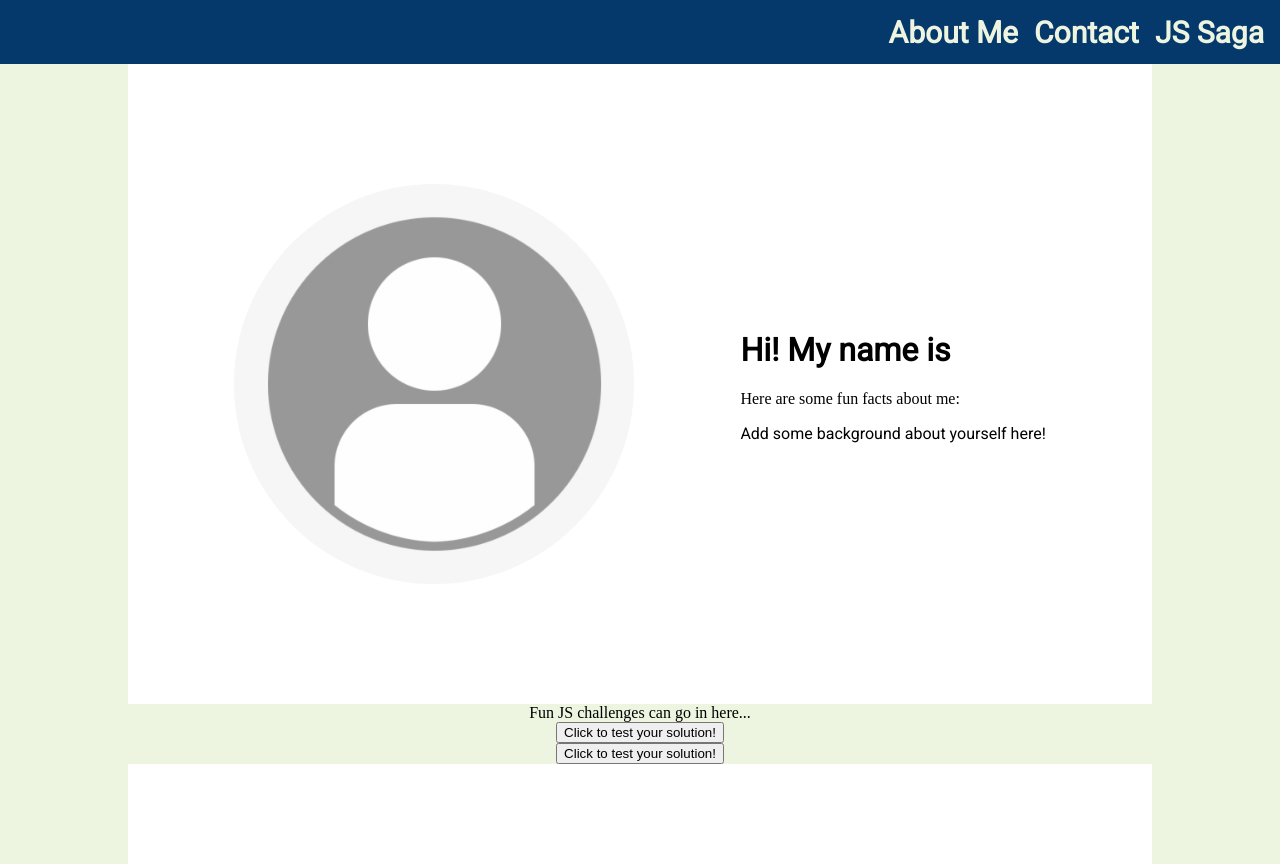
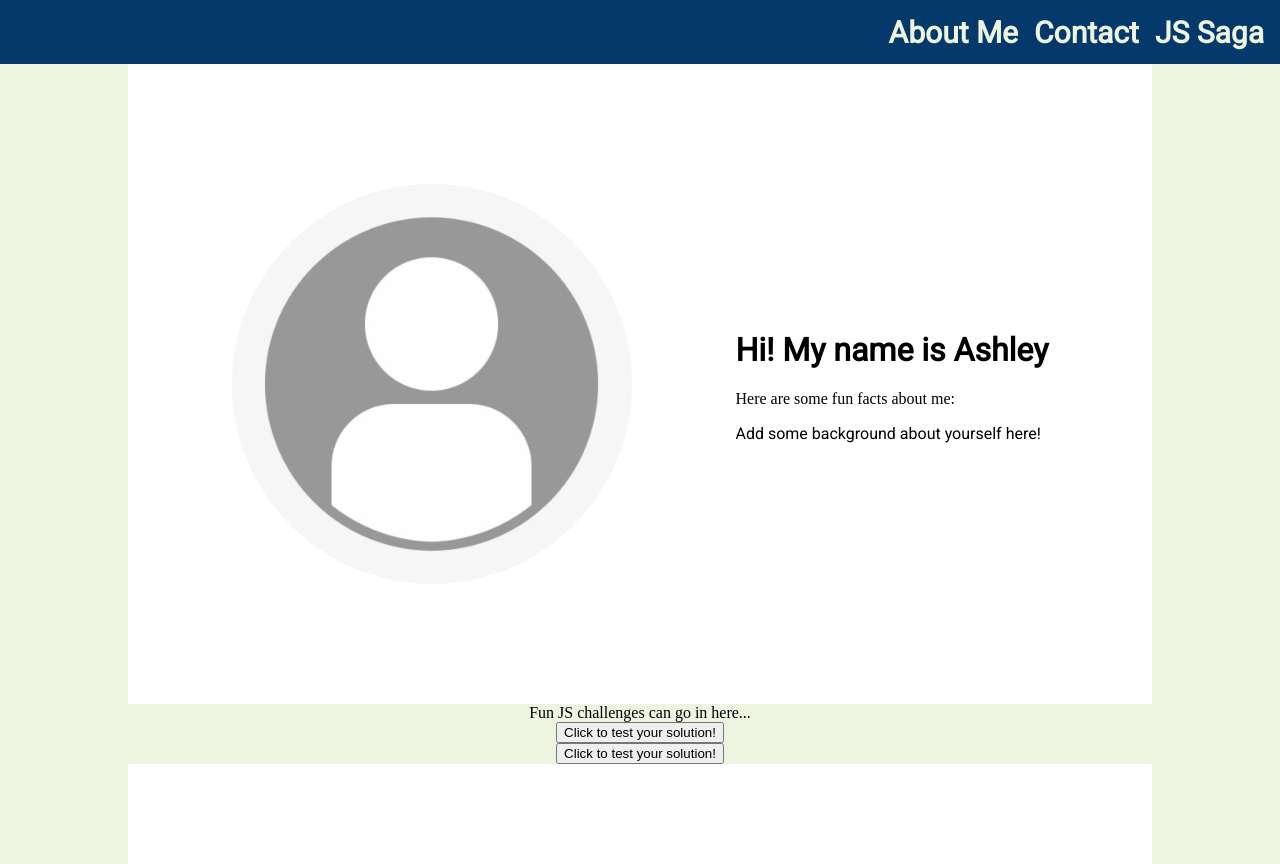
Before and after one commit to emergentworks/mentee-assessments, a plain HTML site: page index.html in a window 1280 px wide. Drawn offline with Linux system fonts and the light colour scheme.

Commit message:
Add my name

```diff
--- a/index.html
+++ b/index.html
@@ -27,7 +27,7 @@
       </div>
       <div class="about-me-container">
         <!-- Insert your name here -->
-        <h1>Hi! My name is </h1>
+        <h1>Hi! My name is Ashley</h1>
 
         Here are some fun facts about me:
         <p>
```
